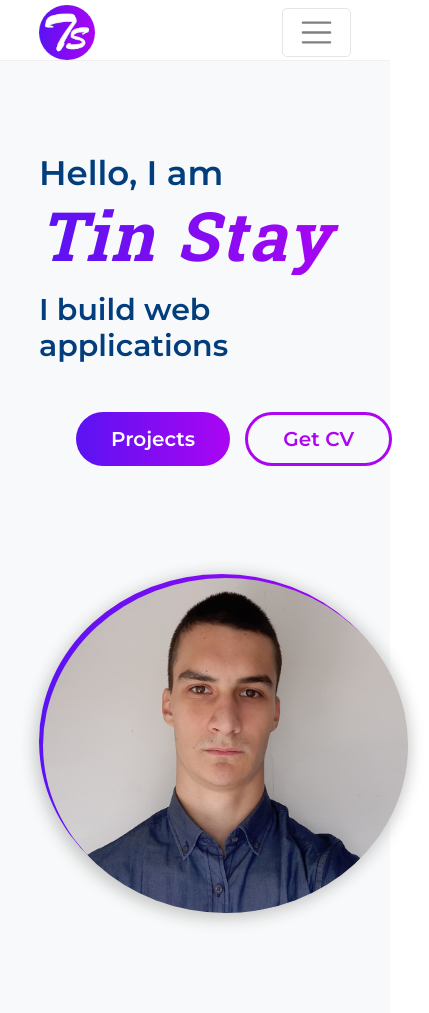
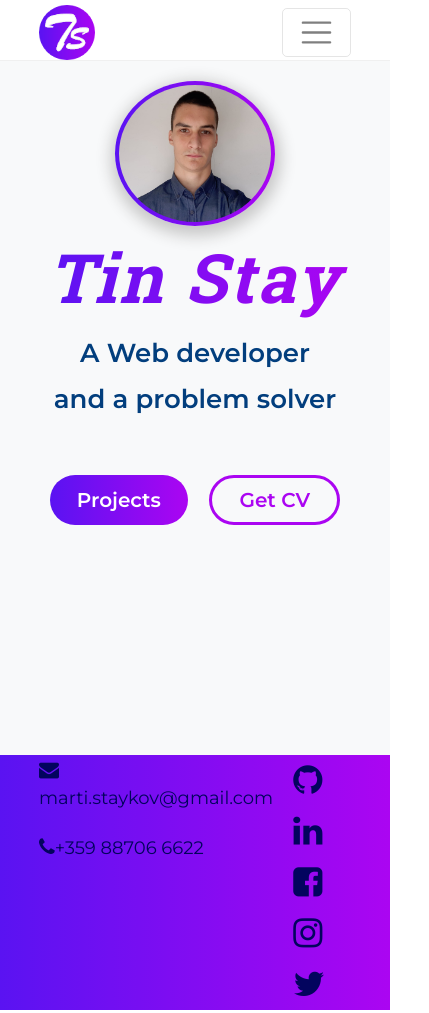
Before and after one commit to TinStay/PortfolioV2, a plain HTML site: page index.html in a window 390 px wide. Shown: the top 1013 px of the page, 429 px wide, since content can reach past the window. Drawn offline with nearby package versions, Linux system fonts and the light colour scheme; a web font is replaced by a local one.

Commit message:
Changed styling for homepage mobile view

```diff
--- a/index.html
+++ b/index.html
@@ -34,21 +34,23 @@
     <div class="light-gray-container">
         <div class="centered-container-80">
             <div class="row">
+                <div class="col-md-6">
+                    <div class="profile-image-circle ">
+                        <img class="profile-image" src="./Media/tinstay.jpg" alt="Tin Stay image">
+                    </div>
+                </div>
                 <div class="main-text col-md-6">
-                    <h2 class="heading-middle">Hello, I am</h2>
                     <h1 class="heading-tin-stay">Tin Stay</h1>
+                    <!-- <h2 class="heading-middle">I am</h2> -->
                     <!-- <h2 class="heading-small">and</h2> -->
-                    <h2 class="heading-small">I build web applications</h3>
+                    <h2 class="heading-small">A Web developer</h3>
+                    <h2 class="heading-small">and a problem solver</h3>
+                    <!-- <h2 class="heading-small">Web applications</h3> -->
+                    <!-- <h2 class="heading-small">Web applications</h3> -->
                     <div class="jumbotron-buttons">
                         <a href="./projects.html" class="btn-jumbotron-full">Projects</a>
                         <a href="./Prototyping/Martin Staykov CV.docx" download class="btn-jumbotron">Get CV</a>
                     </div>
-                </div>
-                <div class="col-md-6">
-                    <div class="profile-image-circle ">
-                        <img class="profile-image" src="./Media/tinstay.jpg" alt="Tin Stay image">
-                    </div>
-
                 </div>
             </div>
 
--- a/main.css
+++ b/main.css
@@ -180,7 +180,7 @@ header{
 
 .heading-small{
     /* display: inline-block; */
-    font-size: 1.3rem;
+    font-size: 1.7rem;
     font-weight: 600;
     margin: 17px 0 0 0;
     color: var(--dark-blue-font);
@@ -197,7 +197,7 @@ header{
 .heading-tin-stay{
     /* display: inline-block; */
     font-size: 5rem;
-    margin: 0px auto;
+    margin: 0px;
     width: 500px;
     height: 140px;
     font-family: var(--header-font-family);
@@ -253,7 +253,6 @@ header{
 .profile-image-circle{
     margin: 3rem auto 0 auto;
     /* padding: 8px 20px 24px 6px; */
-    padding: 4px;
     width: 365px;
     height: 335px;
     border-radius: 50%;
@@ -265,11 +264,10 @@ header{
     -webkit-box-shadow: 1px 5px 15px 5px rgb(199, 199, 199);
     box-shadow: 1px 5px 15px 5px rgb(199, 199, 199);
 
-
 }
 
 .profile-image{
-    /* padding: 10px; */
+    padding: 4px;
     width: inherit;
     height: inherit;
     border-radius: 50%;
@@ -278,29 +276,59 @@ header{
 
 
 @media only screen and (max-width: 1199px) {
+    .light-gray-container{
+        padding: 1rem 0 8rem 0;
+    }
+    .main-text{
+        text-align: center;
+        margin: 10px auto;
+    }
+
     .heading-middle{
-        font-size: 1.7rem;
+        font-size: 1.6rem;
     }
 
     .heading-small{
-        font-size: 1.5rem;
+        margin: 15px 0;
+        font-size: 1.3rem;
     }
 
     .heading-tin-stay{
         width: inherit;
         height: inherit;
         font-size: 3.4rem;
-        margin: 0;
+        margin: 0 0 20px 0;
     }
 
     .jumbotron-buttons{
-        width: 100vw;
-        text-align: center;
+        display: flex;
+        justify-content: space-around;
+        margin: 3rem 0;
+    }
+
+    .btn-jumbotron{
+        padding: 7px 27px;
+        margin: auto 0;
+        /* margin-right: 10px; */
     }
 
     .btn-jumbotron-full{
-        margin-right: 10px;
+        padding: 10px 27px;
+        margin: auto 0;
+        /* margin-right: 10px; */
     }
+
+    .profile-image-circle{
+        margin: 0rem auto 0 auto;
+        width: 160px;
+        height: 145px;
+    }
+    .profile-image{
+        margin: 0rem auto 0 auto;
+        width: 160px;
+        height: 145px;
+    }
+
 }
 
 /* ##################### */
```
